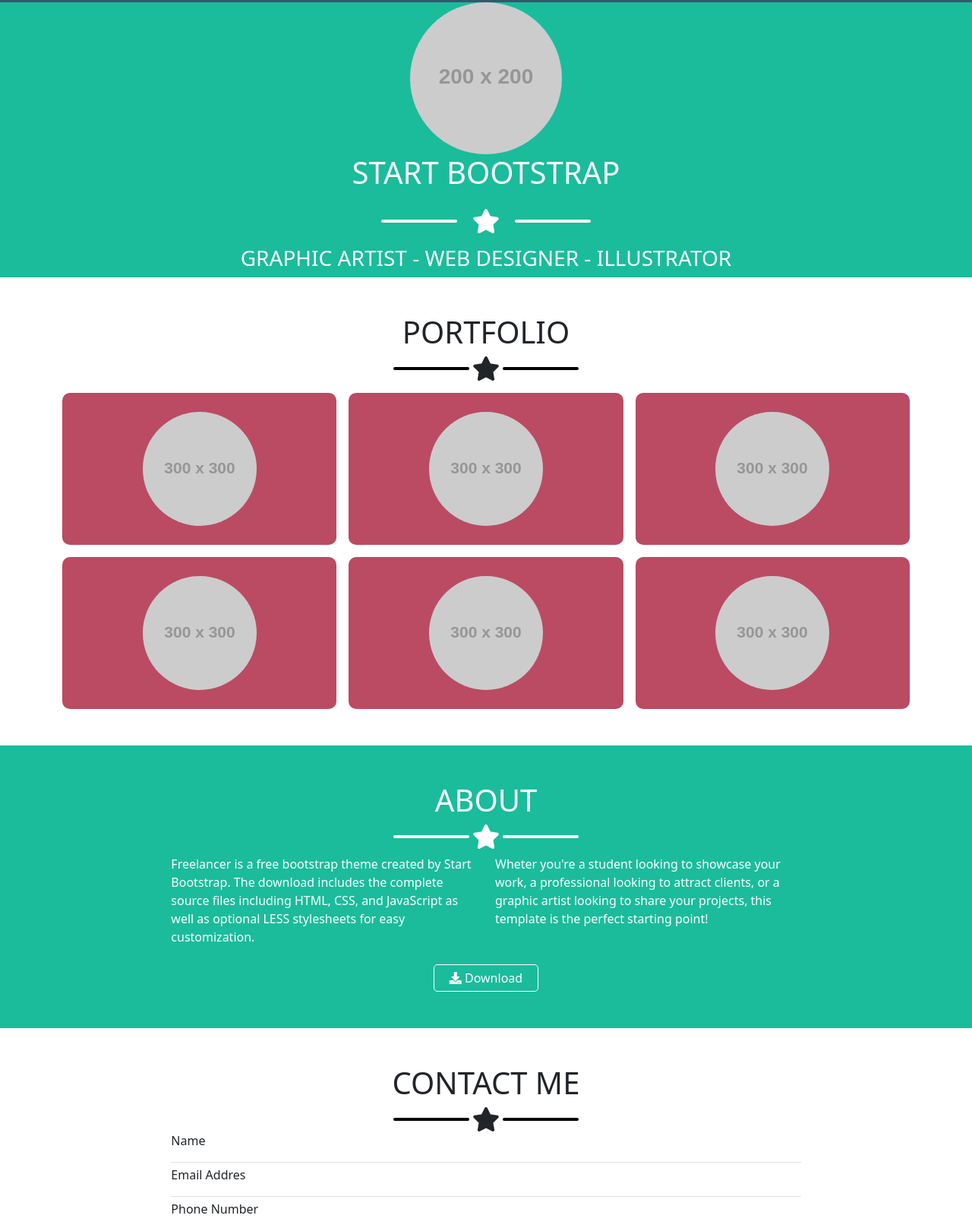
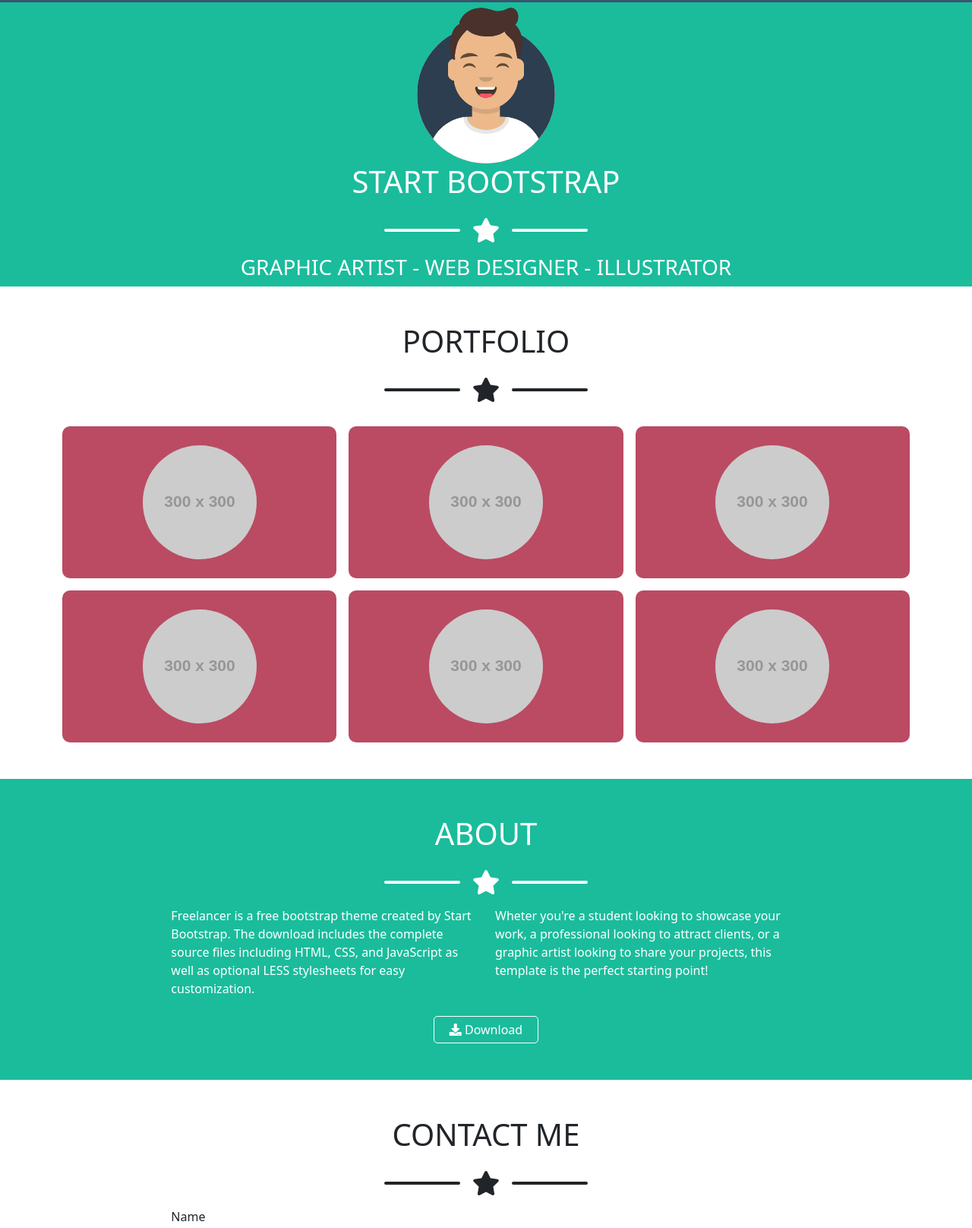
Before and after one commit to MascarBone/html-css-bootstrap-freelancer, a plain HTML site: page index.html in a window 1280 px wide. Shown: the part 53-1669 px from the top of the page at 76% size. Drawn offline with nearby package versions, Linux system fonts and the light colour scheme; placeholder pictures from the web are drawn by us.

Commit message:
Creation of the Star adjustment

```diff
--- a/css/style.css
+++ b/css/style.css
@@ -3,12 +3,6 @@ ul{
 }
 h1,h2,h3 {
     text-transform: uppercase;
-}
-.bg-white {
-    background-color: white;
-}
-.bg-black {
-    background-color: black;
 }
 .bg-acquagreen {
     background-color: rgb(26, 188, 156);
@@ -25,13 +19,13 @@ h1,h2,h3 {
 .text-acquagreen {
     color: rgb(26, 188, 156);
 }
-.text-white {
-    color: white;
+
+.header-avatar {
+    width: 200px;
 }
-
 .star-line {
-    vertical-align: middle;
-    display: inline-block;
+    /* vertical-align: middle;
+    display: inline-block; */
     width: 100px;
     height: 4px;
     border-radius: 15px;
--- a/index.html
+++ b/index.html
@@ -47,25 +47,23 @@
         Non utilizzare 4 row -->
         <div class="row">
             <div class="col-12">
-                <img class="rounded-circle" src="https://via.placeholder.com/200x200" alt="immagine utenza">
+                <img class="header-avatar" src="img/avatar.svg" alt="immagine utenza">
             </div>
-        </div>
-        <div class="row">
-            <div class="col-12">
-                <h1>Start Bootstrap</h1>
-            </div>
-        </div>
-        <div class="row">
-            <div class="col-12">
+            <h1>Start Bootstrap</h1>
+            <!-- CREATION OF THE STAR WITH TWO LINES -->
+
+            <!-- First try, with .star-line using display:inline-block
+            <div>
+                <span class="star-line bg-white"></span>
+                <i class="fas fa-star align-middle m-1 m-md-2 m-lg-3"></i>
+                <span class="star-line bg-white"></span>
+            </div> -->
+            <div class="d-flex justify-content-center align-items-center">
                 <span class="star-line bg-white"></span>
                 <i class="fas fa-star align-middle m-1 m-md-2 m-lg-3"></i>
                 <span class="star-line bg-white"></span>
             </div>
-        </div>
-        <div class="row">
-            <div class="col-12">
-                <h3>Graphic Artist - Web designer - illustrator</h3>
-            </div>
+            <h3>Graphic Artist - Web designer - illustrator</h3>
         </div>
     </div>
 
@@ -74,11 +72,13 @@
         <div class="row text-center gx-0 mb-3">
             <div class="col-12">
                 <h1>Portfolio</h1>
-            </div>
-            <div class="col-12">
-                <span class="star-line bg-black"></span>
-                    <i class="fas fa-star align-middle"></i>
-                <span class="star-line bg-black"></span>
+
+                <!-- CREATION OF THE STAR WITH TWO LINES -->
+                <div class="d-flex justify-content-center align-items-center">
+                    <span class="star-line bg-dark"></span>
+                        <i class="fas fa-star align-middle m-1 m-md-2 m-lg-3"></i>
+                    <span class="star-line bg-dark"></span>
+                </div>
             </div>
         </div>
 
@@ -122,19 +122,17 @@
     <!-- ABOUT -->
     <!-- Wrappare tutto il container in un div per lo sfondo -->
     <div class="container-fluid py-5 bg-acquagreen text-center text-white">
-        <!-- Row for the heading -->
+        <!-- Row for the heading of About-->
         <div class="row">
             <div class="col-12">
                 <h1>About</h1>
-            </div>
-        </div>
 
-        <!-- Row for the star line -->
-        <div class="row mb-2">
-            <div class="col-12">
-                <span class="star-line bg-white"></span>
-                <i class="fas fa-star align-middle"></i>
-                <span class="star-line bg-white"></span>
+                <!-- CREATION OF THE STAR WITH TWO LINES -->
+                <div class="d-flex justify-content-center align-items-center">
+                    <span class="star-line bg-white"></span>
+                    <i class="fas fa-star align-middle m-1 m-md-2 m-lg-3"></i>
+                    <span class="star-line bg-white"></span>
+                </div>
             </div>
         </div>
 
@@ -176,16 +174,17 @@
     <div class="container-fluid py-5 text-center">
         <!-- Row for the heading -->
         <div class="row">
-            <h1>Contact me</h1>
-        </div>
+            <div class="col-12">
+                <h1>Contact me</h1>
 
-        <!-- Row for the star line -->
-        <div class="row">
-            <div class="col-12">
-                <span class="star-line bg-black"></span>
-                <i class="fas fa-star align-middle"></i>
-                <span class="star-line bg-black"></span>
+                <!-- CREATION OF THE STAR WITH TWO LINES -->
+                <div class="d-flex justify-content-center align-items-center">
+                    <span class="star-line bg-dark"></span>
+                    <i class="fas fa-star align-middle m-1 m-md-2 m-lg-3"></i>
+                    <span class="star-line bg-dark"></span>
+                </div>
             </div>
+
         </div>
 
         <!-- Rows for the contact information -->
```
